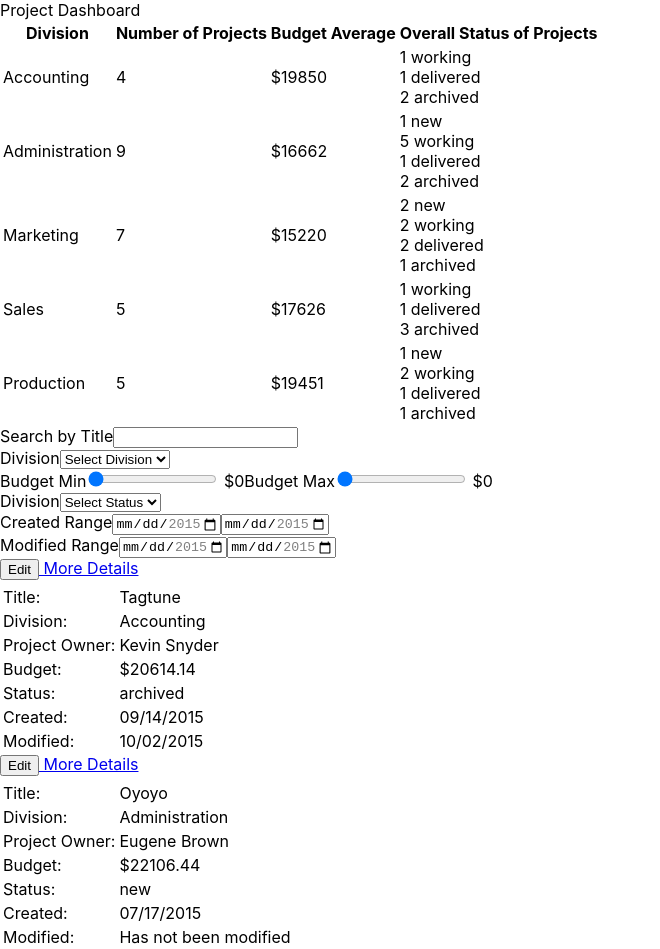
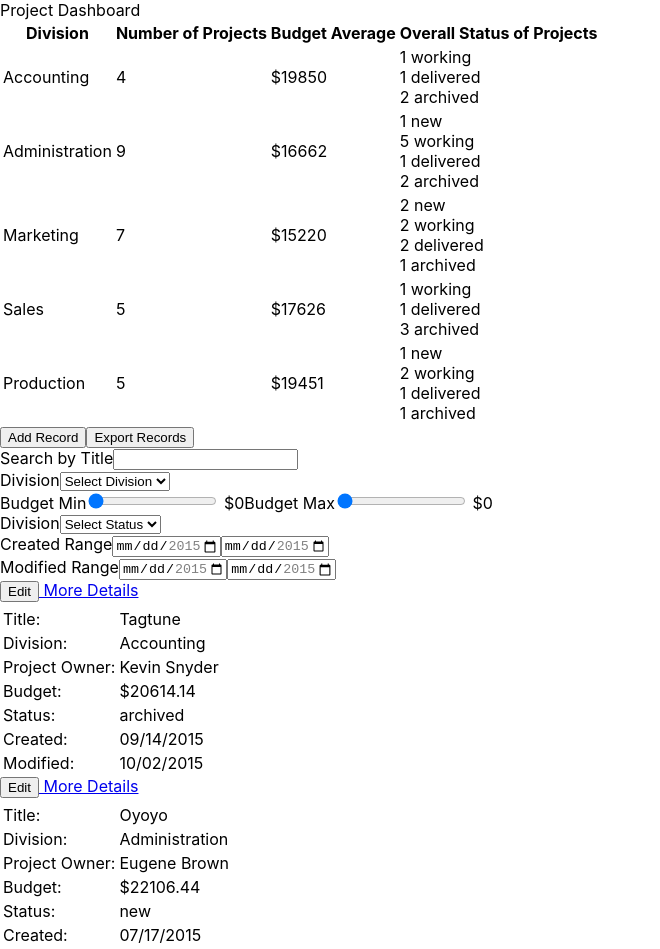
Before and after one commit to ivoryblakk/ProjectDesktop, a React (Create React App) app: page / in a window 1280 px wide. Shown: the top 949 px of the page, without its empty margins (0-660 px from the left). Built offline with nearby package versions, Linux system fonts and the light colour scheme.

Commit message:
add classes

```diff
--- a/src/components/DisplayRecords.tsx
+++ b/src/components/DisplayRecords.tsx
@@ -74,8 +74,8 @@ const DisplayRecords: React.FC<Props> = ({ updateRecord }) => {
     const modifiedFilter = () => {
         return (<div className="datePicker">
             <label htmlFor="modified">Modified Range</label>
-            <input type="date" value={modifiedMin}  min="2015-01-01" max="2015-12-31" name="modified" onChange={(e) => setModifiedMin(e.target.value)} />
-            <input type="date" value={modifiedMax}  min="2015-01-01" max="2015-12-31" name="modified" onChange={(e) => setModifiedMax(e.target.value)} />
+            <input type="date" value={modifiedMin} min="2015-01-01" max="2015-12-31" name="modified" onChange={(e) => setModifiedMin(e.target.value)} />
+            <input type="date" value={modifiedMax} min="2015-01-01" max="2015-12-31" name="modified" onChange={(e) => setModifiedMax(e.target.value)} />
         </div>)
     }
 
@@ -153,9 +153,13 @@ const DisplayRecords: React.FC<Props> = ({ updateRecord }) => {
         </>)
     }
 
-    return (<div>{searchFilterBar()}
-        {filtered.length === 0 ? <span> No Records Match the Search Criteria</span> : filtered.map((record, index) => <RecordComponent key={record.title + index} record={record} updateRecord={updateRecord} index={index} />)}
-    </div>);
+    return (
+
+        <div>
+            <div className="export">  <button>Add Record</button><button>Export Records</button></div>
+            <div className="searchBar"> {searchFilterBar()}</div>
+            {filtered.length === 0 ? <span> No Records Match the Search Criteria</span> : filtered.map((record, index) => <RecordComponent key={record.title + index} record={record} updateRecord={updateRecord} index={index} />)}
+        </div>);
 }
 
 export default DisplayRecords
--- a/src/components/RecordComponent.tsx
+++ b/src/components/RecordComponent.tsx
@@ -17,7 +17,7 @@ const RecordComponent: React.FC<Props> = ({ record, updateRecord,index }) => {
         setEditRecord(!editRecord)
     }
 
-    return (<div>
+    return (<div className="record">
 
         <button onClick={() => handleEditRecord(record)}> {editRecord ? 'Update' : 'Edit'} </button>
         <a href={`https://locahost:3000/${record.title}`}> More Details </a>
```
